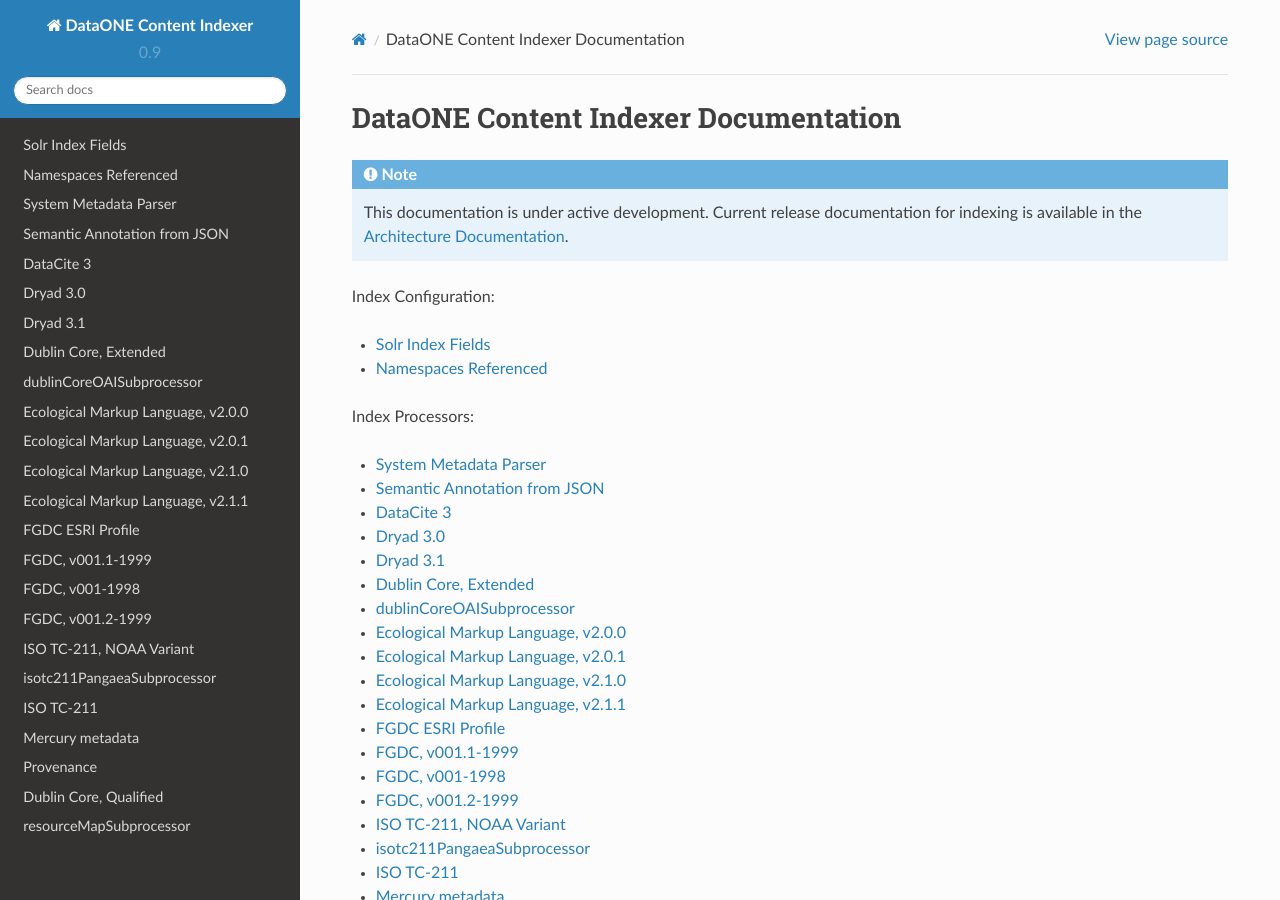
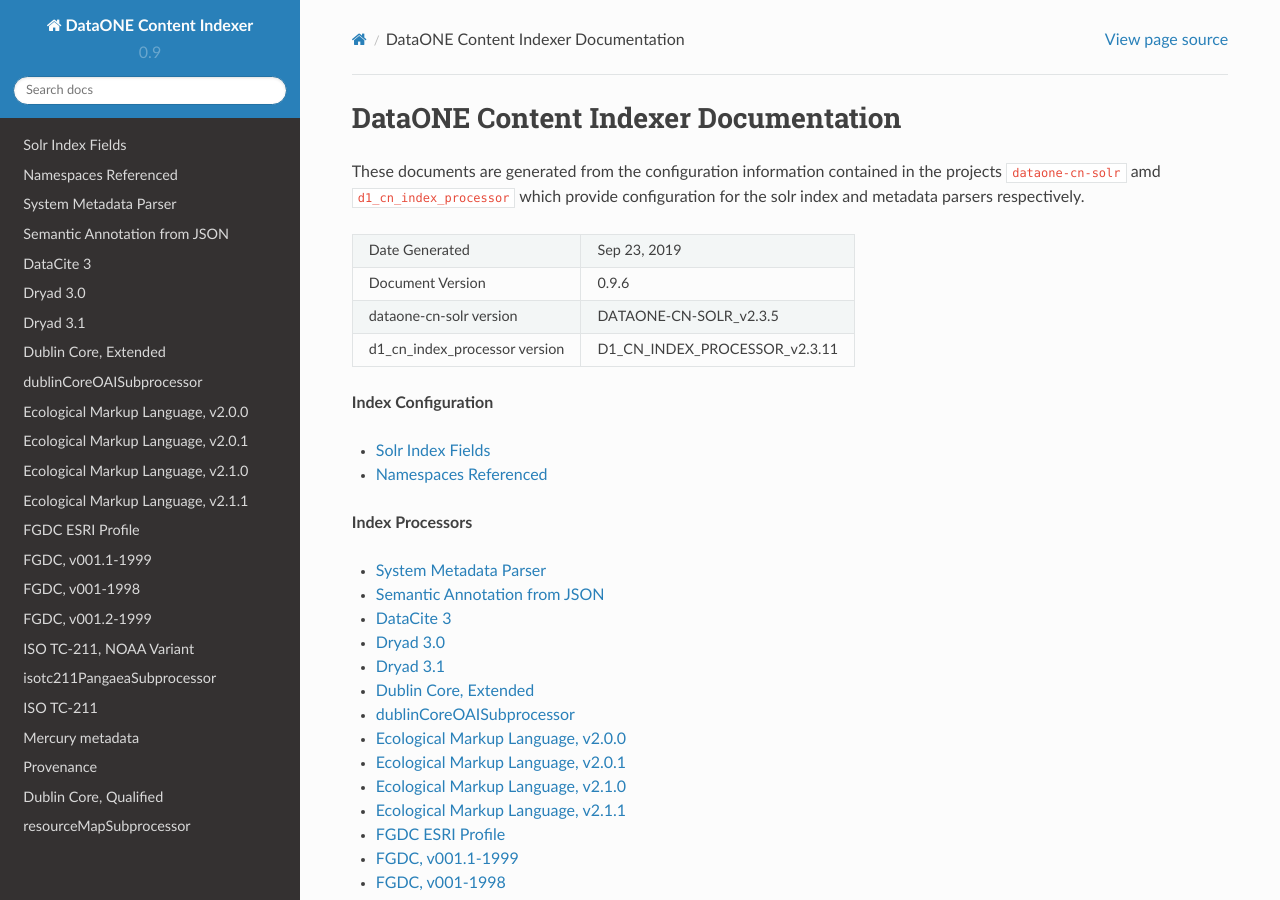
Before and after one commit to DataONEorg/indexer_documentation, a Sphinx documentation site: the page built from source/index.rst, in a window 1280 px wide and 900 px high. Built offline with Sphinx 7.4.7 and the Read the Docs theme 2.0.0, drawn with Linux system fonts in a browser that asks for light colours.

Commit message:
Removed draftiness from index

```diff
--- a/source/index.rst
+++ b/source/index.rst
@@ -6,12 +6,18 @@
 DataONE Content Indexer Documentation
 =====================================
 
-.. Note::
+These documents are generated from the configuration information contained in the projects
+``dataone-cn-solr`` amd ``d1_cn_index_processor`` which provide configuration for the solr
+index and metadata parsers respectively.
 
-   This documentation is under active development. Current release
-   documentation for indexing is available in the `Architecture Documentation`_.
+================================ =============================
+Date Generated                   |today|
+Document Version                 |release|
+dataone-cn-solr version          DATAONE-CN-SOLR_v2.3.5
+d1_cn_index_processor version    D1_CN_INDEX_PROCESSOR_v2.3.11
+================================ =============================
 
-Index Configuration:
+**Index Configuration**
 
 .. toctree::
    :maxdepth: 1
@@ -20,7 +26,7 @@
    generated/solr_schema
    generated/namespaces
 
-Index Processors:
+**Index Processors**
 
 .. toctree::
    :maxdepth: 1
@@ -30,8 +36,7 @@
    generated/proc_*
 
 
-Indices and tables
-==================
+**Indices and tables**
 
 * :ref:`genindex`
 * :ref:`modindex`
```
